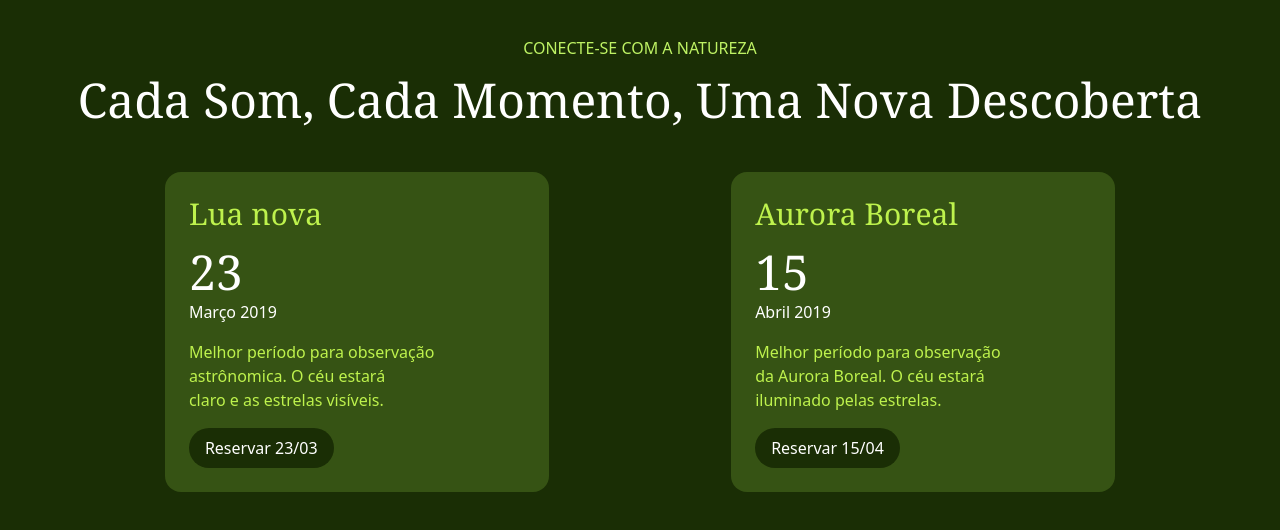
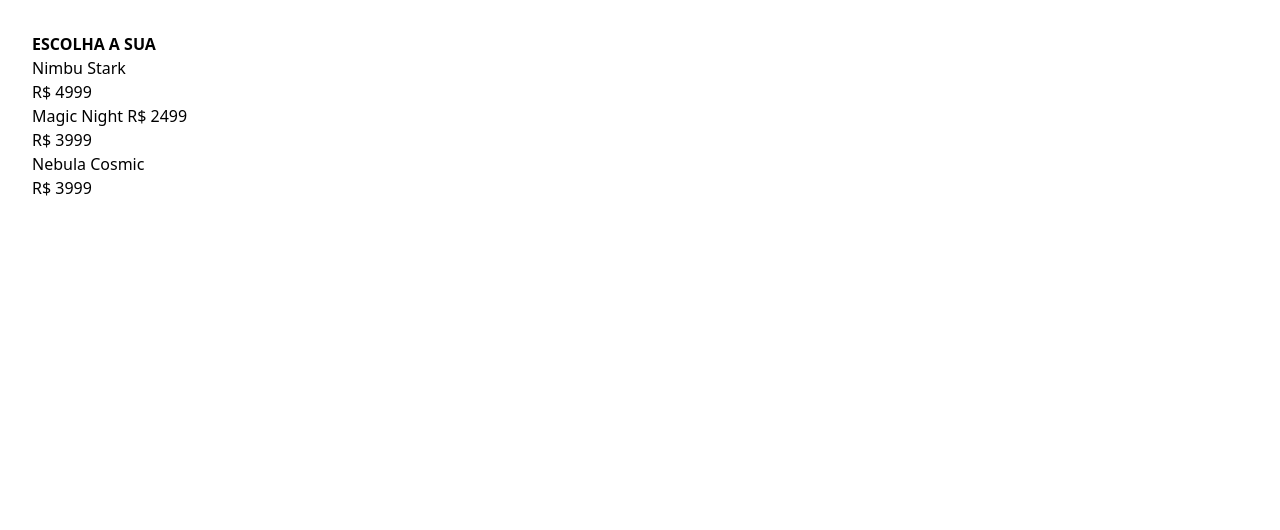
Before and after one commit to xgeovanedamasceno/origamid-tailwindcss-course, a website: page src/index.html in a window 1280 px wide. Drawn offline with Linux system fonts and the light colour scheme.

Commit message:
add html elems for exerc06

```diff
--- a/src/index.html
+++ b/src/index.html
@@ -6,54 +6,21 @@
     <title>TailwindCSS Course</title>
     <link rel="stylesheet" href="./output.css" />
   </head>
-  <body class="p-1 bg-[#1A2E05]">
-    <main class="bg-[#1A2E05] h-svh place-self-center *:text-white">
-      <header class="flex flex-col items-center">
-        <h2
-          class="text-[#BEF264] uppercase mt-8 mb-4 max-[650px]:text-sm_place-self-center"
-        >
-          Conecte-se com a natureza
-        </h2>
-        <h1
-          class="text-white capitalize text-5xl text-center font-serif max-[344px]:text-5xl max-[344px]:text-balance max-[344px]:px-0.5"
-        >
-          Cada som, cada momento, uma nova descoberta
-        </h1>
-      </header>
-      <div
-        class="grid grid-cols-2 gap-2 *:m-4 mt-8 *:bg-[#365314] *:rounded-2xl *:p-6 *:max-[768px]:grid max-[768px]:flex max-[768px]:flex-col max-[768px]:items-center"
-      >
-        <section class="grid grid-row-4 gap-4 w-96 place-self-center">
-          <h2 class="text-[#BEF24D] text-3xl font-serif">Lua nova</h2>
-          <div>
-            <h3 class="text-5xl font-serif">23</h3>
-            <p class="mt-1">Março 2019</p>
-          </div>
-          <p class="text-[#BEF24D] text-balance">
-            Melhor período para observação astrônomica. O céu estará claro e as
-            estrelas visíveis.
-          </p>
-          <button class="bg-[#1A2E05] text-left rounded-full px-4 py-2 w-max">
-            Reservar 23/03
-          </button>
-        </section>
-        <section class="grid grid-row-4 gap-4 w-96 place-self-center">
-          <h2 class="text-[#BEF24D] text-3xl font-serif">Aurora Boreal</h2>
-          <div>
-            <h3 class="text-5xl font-serif">15</h3>
-            <p class="mt-1">Abril 2019</p>
-          </div>
-          <p class="text-[#BEF24D] text-balance">
-            Melhor período para observação da Aurora Boreal. O céu estará
-            iluminado pelas estrelas.
-          </p>
-          <button
-            class="bg-[#1A2E05] justify-self-start rounded-full px-4 py-2 w-max"
-          >
-            Reservar 15/04
-          </button>
-        </section>
-      </div>
-    </main>
+  <body class="m-8">
+    <h1 class="uppercase font-bold">Escolha a sua</h1>
+    <ul>
+      <li>
+        <p>Nimbu Stark</p>
+        <p>R$ 4999</p>
+      </li>
+      <li>
+        <p>Magic Night R$ 2499</p>
+        <p>R$ 3999</p>
+      </li>
+      <li>
+        <p>Nebula Cosmic</p>
+        <p>R$ 3999</p>
+      </li>
+    </ul>
   </body>
 </html>
```
Also changed, not shown: src/output.css.
